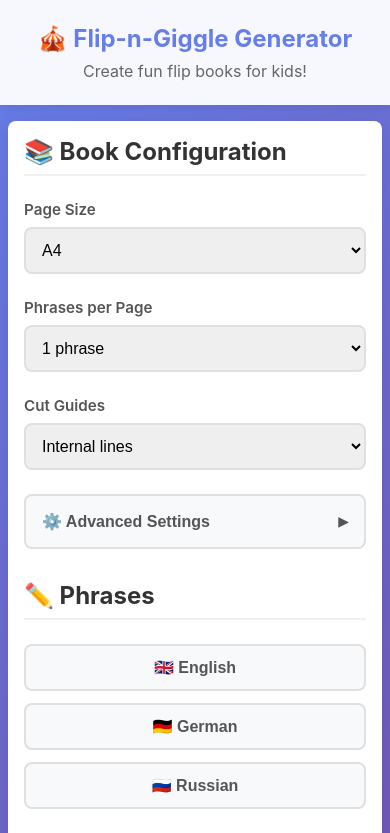
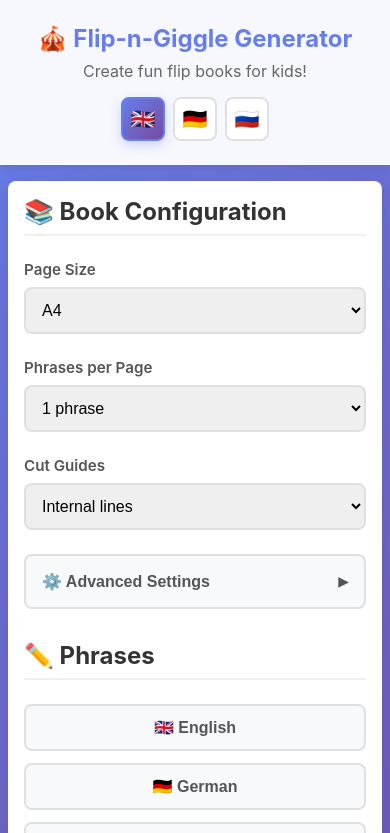
Before and after one commit to pylnik/flip-n-giggle-generator, a Vue app: page / in a window 390 px wide. Shown: the top 833 px of the page. Built offline with nearby package versions, Linux system fonts and the light colour scheme.

Commit message:
Add language switcher buttons in header
Co-authored-by: pylnik <2510828+pylnik@users.noreply.github.com>

```diff
--- a/src/App.vue
+++ b/src/App.vue
@@ -1,9 +1,23 @@
 <template>
   <div class="app-container">
     <header class="header">
-      <div class="container">
-        <h1>🎪 {{ t('title') }}</h1>
-        <p class="subtitle">{{ t('subtitle') }}</p>
+      <div class="container header-content">
+        <div class="header-text">
+          <h1>🎪 {{ t('title') }}</h1>
+          <p class="subtitle">{{ t('subtitle') }}</p>
+        </div>
+        <div class="language-switcher">
+          <button
+            v-for="lang in availableLanguages"
+            :key="lang"
+            @click="setLanguage(lang)"
+            :class="['lang-btn', { active: locale === lang }]"
+            type="button"
+            :title="getLanguageName(lang)"
+          >
+            {{ getLanguageFlag(lang) }}
+          </button>
+        </div>
       </div>
     </header>
 
@@ -173,7 +187,7 @@ import { useI18n } from './i18n/useI18n'
 export default {
   name: 'App',
   setup() {
-    const { t, tp } = useI18n()
+    const { t, tp, setLanguage, availableLanguages, locale } = useI18n()
 
     const config = reactive({
       pageSize: 'A4',
@@ -198,6 +212,25 @@ export default {
       { id: 'de', labelKey: 'presetGerman' },
       { id: 'ru', labelKey: 'presetRussian' }
     ]
+
+    // Language helper functions
+    const getLanguageFlag = (lang) => {
+      const flags = {
+        en: '🇬🇧',
+        de: '🇩🇪',
+        ru: '🇷🇺'
+      }
+      return flags[lang] || '🌐'
+    }
+
+    const getLanguageName = (lang) => {
+      const names = {
+        en: 'English',
+        de: 'Deutsch',
+        ru: 'Русский'
+      }
+      return names[lang] || lang
+    }
 
     const loadPreset = async (presetId) => {
       loading.value = true
@@ -271,6 +304,9 @@ export default {
     return {
       t,
       tp,
+      setLanguage,
+      availableLanguages,
+      locale,
       config,
       showAdvanced,
       phrasesText,
@@ -279,7 +315,9 @@ export default {
       success,
       presets,
       loadPreset,
-      generatePDF
+      generatePDF,
+      getLanguageFlag,
+      getLanguageName
     }
   }
 }
@@ -296,6 +334,17 @@ export default {
   background: rgba(255, 255, 255, 0.95);
   box-shadow: 0 2px 10px rgba(0, 0, 0, 0.1);
   padding: 2rem 1rem;
+}
+
+.header-content {
+  display: flex;
+  justify-content: space-between;
+  align-items: center;
+  gap: 2rem;
+}
+
+.header-text {
+  flex: 1;
   text-align: center;
 }
 
@@ -308,6 +357,44 @@ export default {
 .subtitle {
   color: #666;
   font-size: 1.1rem;
+}
+
+.language-switcher {
+  display: flex;
+  gap: 0.5rem;
+  align-items: center;
+}
+
+.lang-btn {
+  width: 48px;
+  height: 48px;
+  border: 2px solid #e0e0e0;
+  border-radius: 8px;
+  background: white;
+  font-size: 1.5rem;
+  cursor: pointer;
+  transition: all 0.3s;
+  display: flex;
+  align-items: center;
+  justify-content: center;
+  padding: 0;
+}
+
+.lang-btn:hover {
+  border-color: #667eea;
+  transform: translateY(-2px);
+  box-shadow: 0 4px 12px rgba(102, 126, 234, 0.2);
+}
+
+.lang-btn.active {
+  border-color: #667eea;
+  background: linear-gradient(135deg, #667eea 0%, #764ba2 100%);
+  box-shadow: 0 4px 12px rgba(102, 126, 234, 0.3);
+}
+
+.lang-btn.active:hover {
+  transform: translateY(-2px);
+  box-shadow: 0 6px 16px rgba(102, 126, 234, 0.4);
 }
 
 .main-content {
@@ -509,6 +596,19 @@ export default {
 
 /* Responsive Design */
 @media (max-width: 768px) {
+  .header-content {
+    flex-direction: column;
+    gap: 1rem;
+  }
+
+  .header-text {
+    text-align: center;
+  }
+
+  .language-switcher {
+    justify-content: center;
+  }
+
   .header h1 {
     font-size: 1.75rem;
   }
@@ -547,5 +647,11 @@ export default {
   .header h1 {
     font-size: 1.5rem;
   }
+
+  .lang-btn {
+    width: 44px;
+    height: 44px;
+    font-size: 1.25rem;
+  }
 }
 </style>
```
